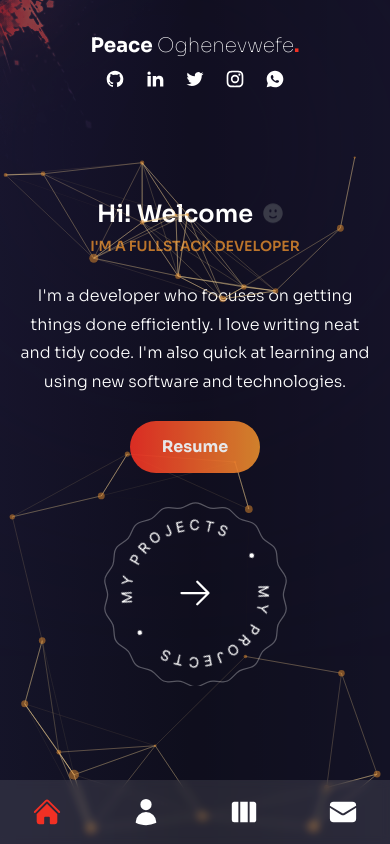
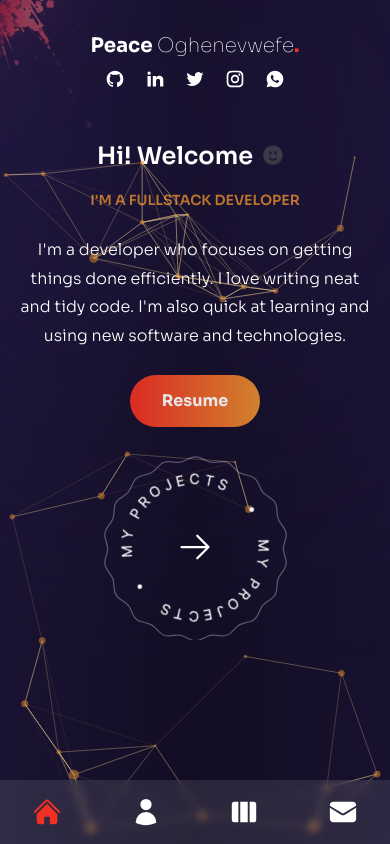
Before and after one commit to Peazzycole/My-Portfolio, a Next.js app: page / in a window 390 px wide. Built offline with nearby package versions, Linux system fonts and the light colour scheme.

Commit message:
new commit

```diff
--- a/components/Circles.tsx
+++ b/components/Circles.tsx
@@ -2,7 +2,7 @@ import Image from "next/image";
 
 const Circles = () => {
   return (
-    <div className="w-[200px] xl:w-[300px] absolute -right-16 -bottom-12 mix-blend-color-dodge animate-bounce duration-75 z-10">
+    <div className="w-[200px] xl:w-[300px] fixed -right-16 -bottom-[70px] mix-blend-color-dodge animate-bounce duration-75 z-10">
       <Image
         src={"/circles.png"}
         width={260}
--- a/components/Layout.tsx
+++ b/components/Layout.tsx
@@ -19,10 +19,17 @@ const Layout: React.FC<layoutProps> = ({ children }) => {
     <div
       className={`page bg-site text-white bg-cover bg-no-repeat ${sora.variable} font-sora relative`}
     >
-      <TopLeftImg />
-      <Nav />
-      <Header />
-      {children}
+      <div className="flex-1 h-full w-full">
+        <TopLeftImg />
+        <Nav />
+        <Header />
+        <div className="h-screen overflow-scroll xsm:overflow-hidden relative bg-gradient-to-r from-primary/10 via-black/30 to-black/10 ">
+          <div className="vsm:mt-[100px] h-full vsm:mb-[80px] landscape:vsm:mb-[250px] md:mb-0 ">
+            {children}
+          </div>
+        </div>
+
+      </div>
     </div>
   );
 };
--- a/pages/about/index.tsx
+++ b/pages/about/index.tsx
@@ -11,14 +11,14 @@ const DynamicAvatar = dynamic(() => import("@/components/Avatar"));
 const About = () => {
   const [index, setIndex] = useState(0);
   return (
-    <div className="h-full py-32 bg-primary/30 text-center xl:text-left ">
+    <div className="py-10 xl:py-32 text-center xl:text-left vsm:relative static">
       <DynamicCircles />
       <motion.div
         variants={fadeIn("up", 0.2)}
         initial="hidden"
         animate="show"
         exit="hidden"
-        className="hidden xl:flex absolute -bottom-20 -left-[370px]"
+        className="hidden xl:flex absolute -bottom-[180px] -left-[370px]"
       >
         <DynamicAvatar />
       </motion.div>
--- a/pages/contact/index.tsx
+++ b/pages/contact/index.tsx
@@ -15,9 +15,9 @@ const Contact = () => {
   }
 
   return (
-    <div className="h-full bg-primary/30">
+    <div className="">
       <DynamicCircles />
-      <div className="conatiner mx-6 md:mx-auto py-32 text-center xl:text-left flex items-center justify-center h-full">
+      <div className="conatiner mx-6 md:mx-auto py-10 xl:py-32 text-center xl:text-left flex items-center justify-center h-full">
         <div className="flex flex-col w-full max-w-[700px]">
           <motion.h2
             variants={fadeIn("up", 0.2)}
--- a/pages/index.tsx
+++ b/pages/index.tsx
@@ -10,9 +10,9 @@ const DynamicAvatar = dynamic(() => import("@/components/Avatar"), { ssr: false
 
 const Home = () => {
   return (
-    <div className="bg-primary/60 h-full -pt-20">
-      <div className="w-full h-full  bg-gradient-to-r from-primary/10 via-black/30 to-black/10">
-        <div className="text-center flex flex-col justify-center h-full container mx-auto xl:pt-40 xl:text-left">
+    <div className="">
+      <div className="">
+        <div className="text-center flex flex-col justify-center container mx-auto xl:pt-40 xl:text-left">
           <motion.h1
             variants={fadeIn("down", 0.2)}
             initial="hidden"
@@ -20,18 +20,18 @@ const Home = () => {
             exit="hidden"
             className="h1"
           >
-            <div className="flex items-center justify-center gap-x-2 xl:justify-start xl:mb-[-30px] md:mb-[-20px] vsm:text-2xl vsm:mt-10  vsm:-mb-3">
+            <div className="flex items-center justify-center gap-x-2 xl:justify-start xl:mb-[-30px] vsm:text-2xl vsm:mt-10 md:text-3xl xl:text-4xl">
               Hi! Welcome
               <HiFaceSmile className="animate-bounce text-secondary" /> <br />
             </div>
-            <span className="text-[#e68e2e] opacity-80 text-xl md:text-2xl vsm:text-sm">I&apos;M A FULLSTACK DEVELOPER</span>
+            <span className="text-[#e68e2e] opacity-80 text-xl md:text-2xl vsm:text-sm xl:mt-3">I&apos;M A FULLSTACK DEVELOPER</span>
           </motion.h1>
           <motion.p
             variants={fadeIn("down", 0.3)}
             initial="hidden"
             animate="show"
             exit="hidden"
-            className="max-w-sm text-white xl:max-w-xl mx-auto xl:mx-0 mb-10 xl:mb-16 vsm:-mt-3"
+            className="max-w-sm text-white xl:max-w-xl mx-auto xl:mx-0 mb-10 xl:mb-16 vsm:-mt-3 xl:-mt-5"
           >
             I&apos;m a developer who focuses on getting things done efficiently. I love writing neat and tidy code. I&apos;m also quick at learning and using new software and technologies.
             <Link href={'https://drive.google.com/file/d/1dltQvrF31_ifB5759-b0eMzEvpWK1obq/view?usp=sharing'} target='_blank' className="w-full flex items-center justify-center xl:justify-start font-bold vsm:-mb-3">
@@ -53,7 +53,8 @@ const Home = () => {
           </motion.div>
         </div>
       </div>
-      <div className="w-full h-full absolute right-0 bottom-0">
+      <div className=" w-full h-full absolute right-0 bottom-0">
+        <div>
           <div className="opacity-20">
             <motion.div
               variants={fadeIn("left", 0.4)}
@@ -78,6 +79,7 @@ const Home = () => {
           </motion.div>
         </div>
       </div>
+    </div>
   );
 };
 
--- a/pages/work/index.tsx
+++ b/pages/work/index.tsx
@@ -9,7 +9,7 @@ const DynamicBulb = dynamic(() => import("@/components/Bulb"), { ssr: false });
 
 const Work = () => {
   return (
-    <div className="h-full bg-primary/30 py-36 flex items-center">
+    <div className="py-10 xl:py-32 flex items-center">
       <DynamicCircles />
       <div className="container mx-auto">
         <div className="flex flex-col xl:flex-row gap-x-8">
--- a/styles/global.css
+++ b/styles/global.css
@@ -20,10 +20,10 @@
 
 @layer base {
   body {
-    @apply bg-secondary overflow-hidden leading-relaxed;
+    @apply bg-secondary leading-relaxed;
   }
   .page {
-    @apply w-full h-screen overflow-hidden;
+    @apply w-full h-screen;
   }
   .h1 {
     @apply text-[35px] leading-tight md:text-[50px] md:leading-[1.3] mb-8 font-semibold xl:text-[60px];
```
Lines whose indentation alone changed are shown as unchanged.
